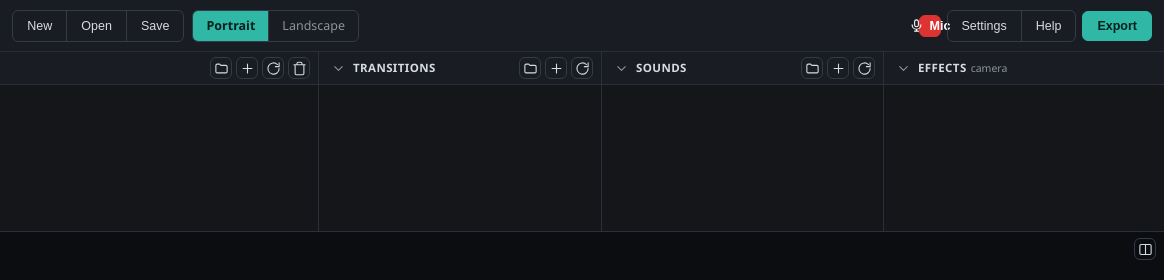
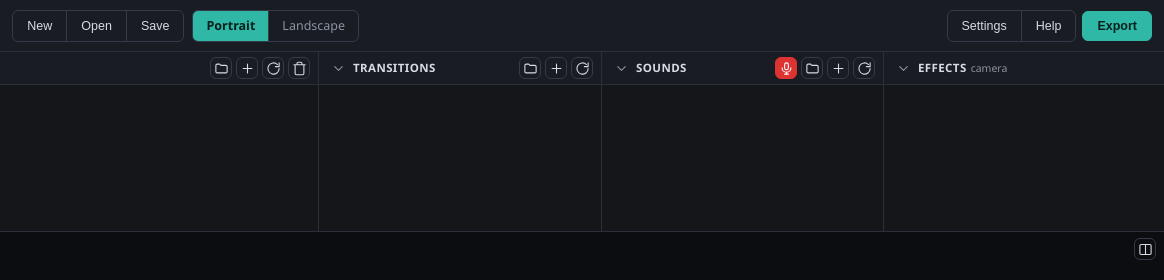
Before and after one commit to PlayMaGame/clip-merger, an Electron app: page renderer/index.html in a window 1280 px wide. Shown: the top 280 px of the page, 116-1280 px from the left. Drawn offline with Linux system fonts and the light colour scheme; no server answers.

Commit message:
Move mic button into the Sounds bin header

```diff
--- a/renderer/index.html
+++ b/renderer/index.html
@@ -59,7 +59,6 @@
     </div>
     <div class="spacer"></div>
     <div class="export-group">
-      <button id="btn-mic" class="btn danger icon" title="Record a mic take into the Sounds bin"><svg class="icon" aria-hidden="true"><use href="#i-mic"/></svg>Mic</button>
       <div class="btn-group" role="group" aria-label="App">
         <button id="btn-settings" class="btn ghost">Settings</button>
         <button id="btn-help" class="btn ghost" title="Help & shortcuts">Help</button>
@@ -109,6 +108,7 @@
           <span class="bin-title">Sounds</span>
           <span class="bin-sub" data-role="sub"></span>
           <span class="spacer"></span>
+          <button id="btn-mic" class="btn danger icon mic-bin-btn" title="Record mic" aria-label="Record mic"><svg class="icon" aria-hidden="true"><use href="#i-mic"/></svg></button>
           <button class="btn ghost icon bin-dir" title="Choose folder" aria-label="Choose folder"><svg class="icon" aria-hidden="true"><use href="#i-folder"/></svg></button>
           <button class="btn ghost icon bin-add" title="Add to timeline" aria-label="Add to timeline"><svg class="icon" aria-hidden="true"><use href="#i-plus"/></svg></button>
           <button class="btn ghost icon bin-refresh" title="Refresh" aria-label="Refresh"><svg class="icon" aria-hidden="true"><use href="#i-refresh"/></svg></button>
```
